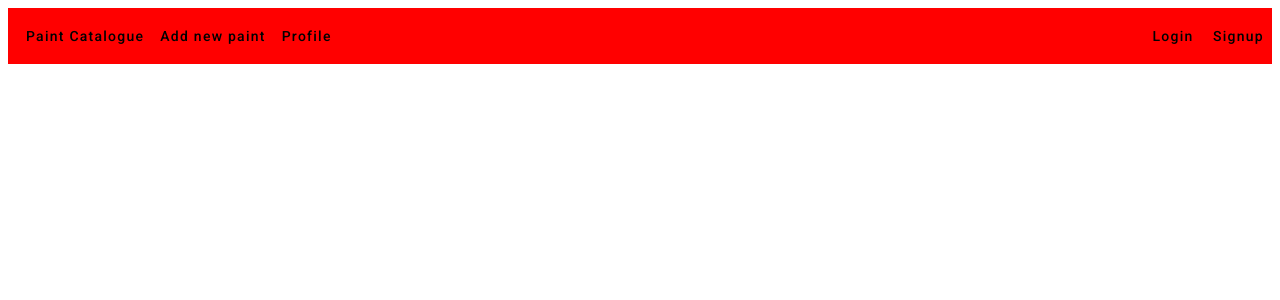
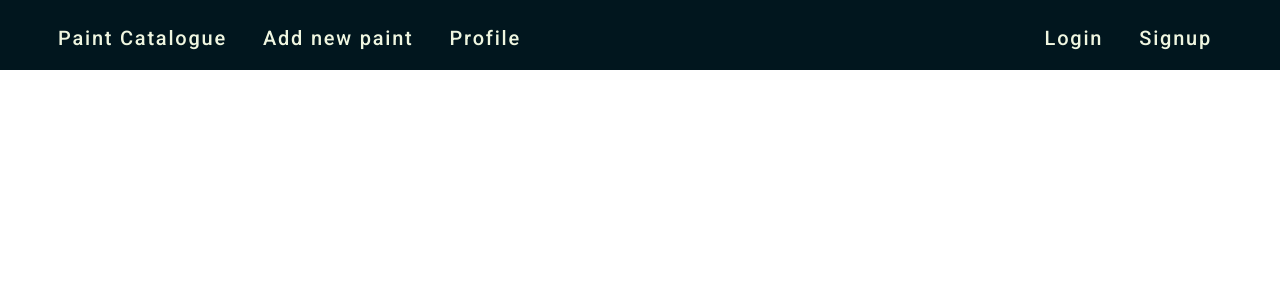
Before and after one commit to Nihler/PaintsCatalogue, an Angular app: page /auth in a window 1280 px wide. Shown: the top 300 px of the page. Built offline with nearby package versions, Linux system fonts and the light colour scheme.

Commit message:
styles update

```diff
--- a/src/app/app.component.css
+++ b/src/app/app.component.css
@@ -0,0 +1,5 @@
+.container {
+  margin: 3.2rem auto 3.2rem;
+  max-width: 140rem;
+  /* background-color: #333; */
+}
--- a/src/app/header/header.component.css
+++ b/src/app/header/header.component.css
@@ -9,10 +9,32 @@ ul {
 ul div {
   display: flex;
   margin-right: 1rem;
+  margin-top: 1rem;
+  gap: 2rem;
 }
 
 .header {
-  background-color: red;
+  background-color: #01161e;
   width: 100%;
-  padding: 1rem;
+  height: 7rem;
+  padding: 1rem 5rem;
 }
+
+a:link,
+a:visited {
+  color: #eff6e0;
+  font-size: 2rem;
+}
+
+a:hover {
+  color: #aec3b0;
+}
+
+li button {
+  color: #eff6e0;
+  font-size: 2rem;
+}
+
+li button:hover {
+  color: #aec3b0;
+}
--- a/src/app/paints/paints-list/paints-list.component.css
+++ b/src/app/paints/paints-list/paints-list.component.css
@@ -9,8 +9,11 @@ form {
 
 ul {
   display: flex;
-  max-width: 110rem;
+  max-width: 100%;
   flex-wrap: wrap;
+  margin: auto;
+  margin-bottom: 3.2rem;
+  align-content: flex-start;
 }
 
 li {
@@ -18,19 +21,24 @@ li {
   display: flex;
   justify-content: space-between;
   gap: 3rem;
+  align-content: center;
 }
 
 .paintDiv {
-  background-color: red;
-  border-radius: 11px;
+  background-color: rgba(174, 195, 176, 0.2);
+  border-radius: 9px;
   width: 24rem;
   padding: 0.8rem;
-  margin-top: 0.4rem;
-  margin-right: 0.4rem;
+  margin-right: 1.2rem;
+  margin-bottom: 1.2rem;
+  box-shadow: rgba(0, 0, 0, 0.16) 0px 1px 4px;
 }
+
 .paintDiv li span {
   font-size: 1.6rem;
   justify-self: center;
+  color: #01161e;
+  padding: 0.6rem;
 }
 
 .paintDiv:empty {
@@ -42,14 +50,19 @@ button {
   border: none;
 }
 
-button:hover {
+button:active {
   background-color: blue;
 }
 
+.icon-group {
+  display: flex;
+  justify-content: center;
+}
 .icon {
   height: 2rem;
   width: 2rem;
   color: black;
+  justify-self: center;
 }
 
 .filterInput {
--- a/src/app/paints/paints-list/paints-list.component.html
+++ b/src/app/paints/paints-list/paints-list.component.html
@@ -19,19 +19,23 @@
             <span>
               {{ paint.name }}
             </span>
-            <div>
-              <button
+            <div class="icon-group">
+              <ion-icon
+                *ngIf="isLoggedIn && mode != 'inventory'"
+                class="icon"
+                name="bookmark-outline"
+                (mouseenter)="addBookmarkEnter($event.target)"
+                (mouseleave)="mouseLeave($event.target)"
+              ></ion-icon>
+
+              <ion-icon
                 *ngIf="isLoggedIn && mode != 'inventory'"
                 (click)="addToInventory(paint)"
-              >
-                <ion-icon class="icon" name="bookmark-outline"></ion-icon>
-              </button>
-              <button
-                *ngIf="isLoggedIn && mode != 'inventory'"
-                (click)="addToInventory(paint)"
-              >
-                <ion-icon class="icon" name="add-circle-outline"></ion-icon>
-              </button>
+                class="icon"
+                name="add-circle-outline"
+                (mouseenter)="addMouseEnter($event.target)"
+                (mouseleave)="mouseLeave($event.target)"
+              ></ion-icon>
             </div>
           </li>
         </div>
--- a/src/styles.css
+++ b/src/styles.css
@@ -23,14 +23,14 @@ Large: 1.8
 
 --- 02 COLORS
 
-- Primary:
-- Tints:
+- Primary: #01161e #eff6e0
+- Tints: #124559 #598392
 
 
 - Shades:
 
 
-- Accents:
+- Accents: #aec3b0
 - Greys
 
 #888
@@ -53,6 +53,12 @@ Medium: 11px
 - Spacing system (px)
 2 / 4 / 8 / 12 / 16 / 24 / 32 / 48 / 64 / 80 / 96 / 128
 */
+
+* {
+  padding: 0;
+  margin: 0;
+  box-sizing: border-box;
+}
 
 html {
   /* font-size: 10px; */
@@ -78,7 +84,6 @@ body {
 
 .container {
   /* 1140px */
-  max-width: 114rem;
   padding: 0 3.2rem;
   margin: 0 auto;
 }
```
